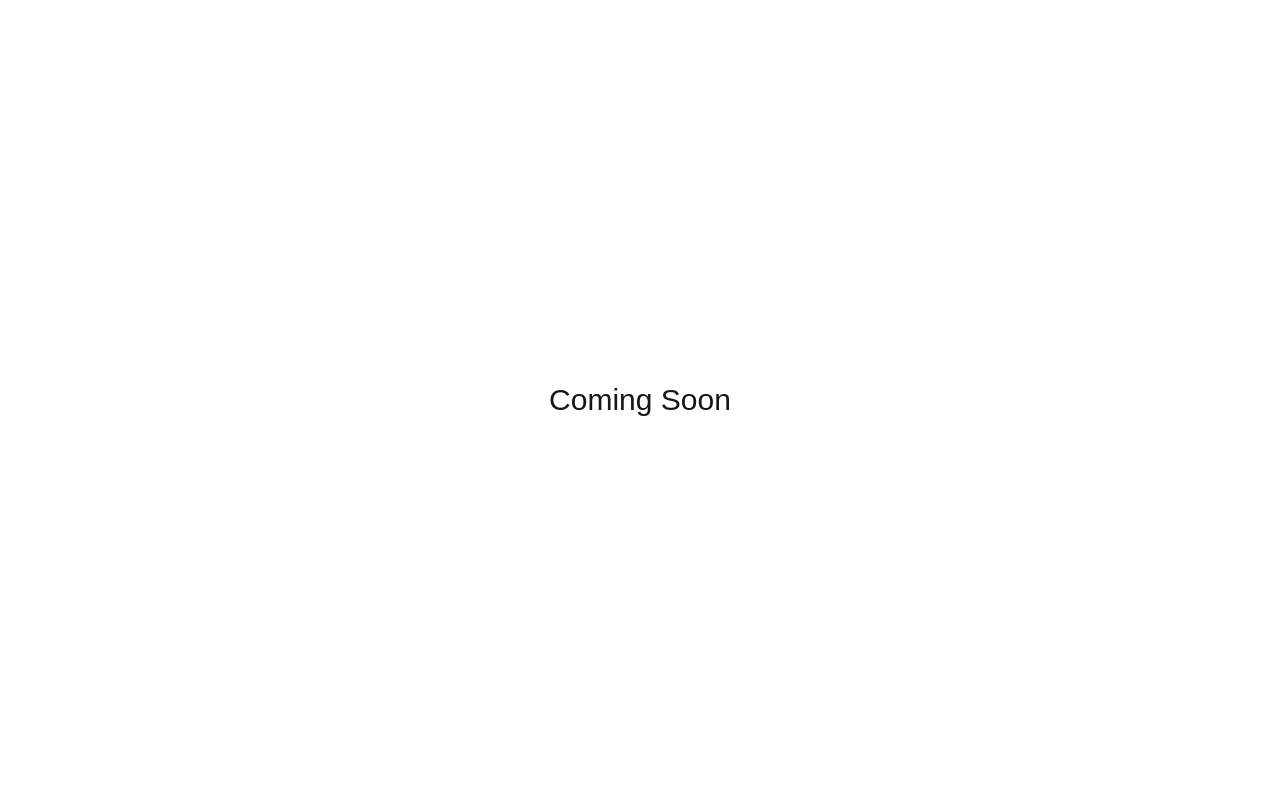
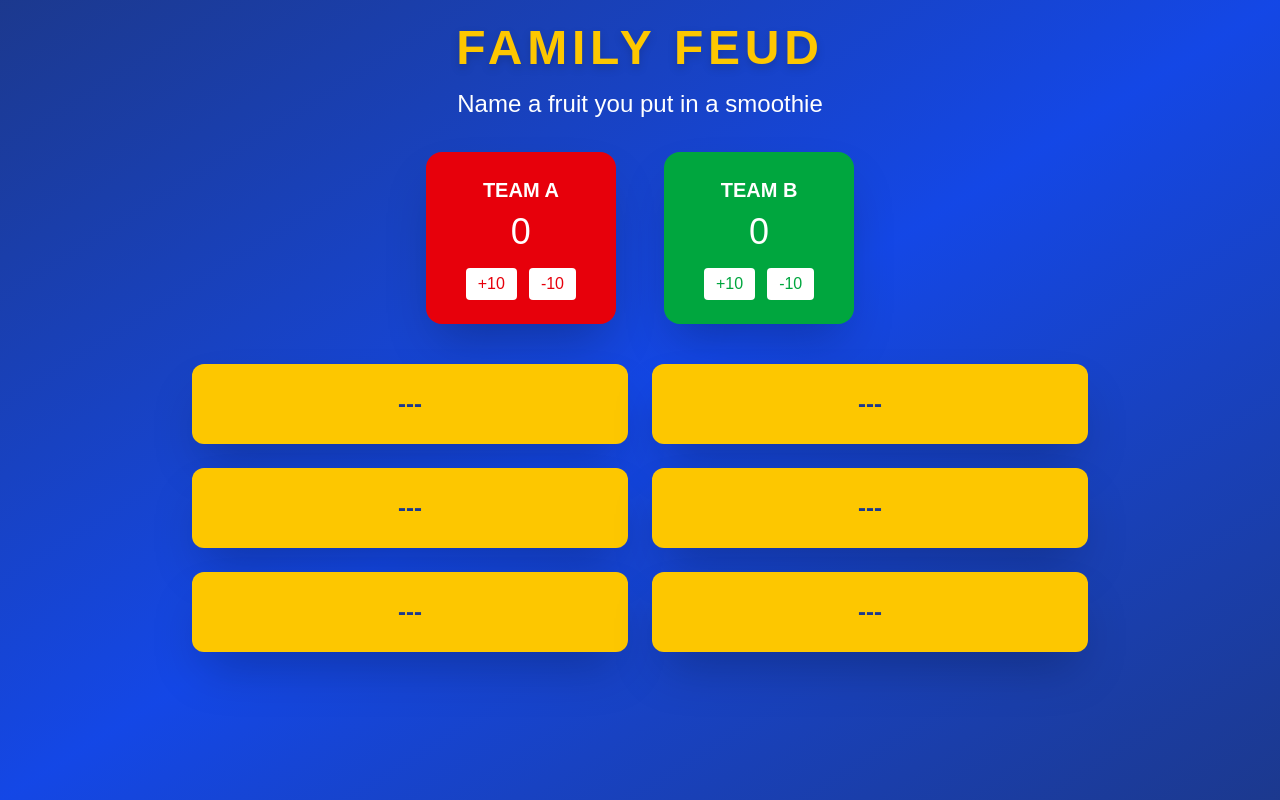
Before and after one commit to RayKang8/family-feud, a Next.js app: page /play in a window 1280 px wide. Built offline with nearby package versions, Linux system fonts and the light colour scheme.

Commit message:
feat: implement flashy play board UI with reveal and scoring

```diff
--- a/app/play/page.tsx
+++ b/app/play/page.tsx
@@ -1,7 +1,98 @@
-export default function Page() {
-    return (
-      <div className="min-h-screen flex items-center justify-center text-3xl">
-        Coming Soon
+"use client";
+
+import { useState } from "react";
+
+export default function PlayPage() {
+  const [revealed, setRevealed] = useState<number[]>([]);
+  const [teamA, setTeamA] = useState(0);
+  const [teamB, setTeamB] = useState(0);
+
+  const answers = [
+    { text: "Apple", points: 35 },
+    { text: "Banana", points: 25 },
+    { text: "Strawberry", points: 15 },
+    { text: "Mango", points: 10 },
+    { text: "Blueberry", points: 8 },
+    { text: "Pineapple", points: 7 },
+  ];
+
+  const reveal = (index: number) => {
+    if (!revealed.includes(index)) {
+      setRevealed([...revealed, index]);
+    }
+  };
+
+  return (
+    <div className="min-h-screen bg-gradient-to-br from-blue-900 via-blue-700 to-blue-900 text-white p-6">
+
+      {/* HEADER */}
+      <div className="text-center mb-8">
+        <h1 className="text-5xl font-extrabold tracking-widest text-yellow-400 drop-shadow-lg">
+          FAMILY FEUD
+        </h1>
+        <p className="text-2xl mt-4">Name a fruit you put in a smoothie</p>
       </div>
-    );
-  }
+
+      {/* SCOREBOARD */}
+      <div className="flex justify-center gap-12 mb-10">
+        <div className="bg-red-600 px-10 py-6 rounded-2xl shadow-2xl text-center">
+          <h2 className="text-xl font-bold">TEAM A</h2>
+          <p className="text-4xl mt-2">{teamA}</p>
+          <div className="flex gap-3 mt-4">
+            <button
+              onClick={() => setTeamA(teamA + 10)}
+              className="bg-white text-red-600 px-3 py-1 rounded"
+            >
+              +10
+            </button>
+            <button
+              onClick={() => setTeamA(Math.max(0, teamA - 10))}
+              className="bg-white text-red-600 px-3 py-1 rounded"
+            >
+              -10
+            </button>
+          </div>
+        </div>
+
+        <div className="bg-green-600 px-10 py-6 rounded-2xl shadow-2xl text-center">
+          <h2 className="text-xl font-bold">TEAM B</h2>
+          <p className="text-4xl mt-2">{teamB}</p>
+          <div className="flex gap-3 mt-4">
+            <button
+              onClick={() => setTeamB(teamB + 10)}
+              className="bg-white text-green-600 px-3 py-1 rounded"
+            >
+              +10
+            </button>
+            <button
+              onClick={() => setTeamB(Math.max(0, teamB - 10))}
+              className="bg-white text-green-600 px-3 py-1 rounded"
+            >
+              -10
+            </button>
+          </div>
+        </div>
+      </div>
+
+      {/* ANSWER BOARD */}
+      <div className="grid grid-cols-2 gap-6 max-w-4xl mx-auto">
+        {answers.map((answer, index) => (
+          <div
+            key={index}
+            onClick={() => reveal(index)}
+            className="cursor-pointer bg-yellow-400 text-blue-900 font-bold text-2xl rounded-xl p-6 shadow-2xl flex justify-between items-center hover:scale-105 transition-transform duration-200"
+          >
+            {revealed.includes(index) ? (
+              <>
+                <span>{answer.text}</span>
+                <span>{answer.points}</span>
+              </>
+            ) : (
+              <span className="w-full text-center">---</span>
+            )}
+          </div>
+        ))}
+      </div>
+    </div>
+  );
+}
```
Also changed, not shown: 2 other files (tests, documents, lock files or other folders).
